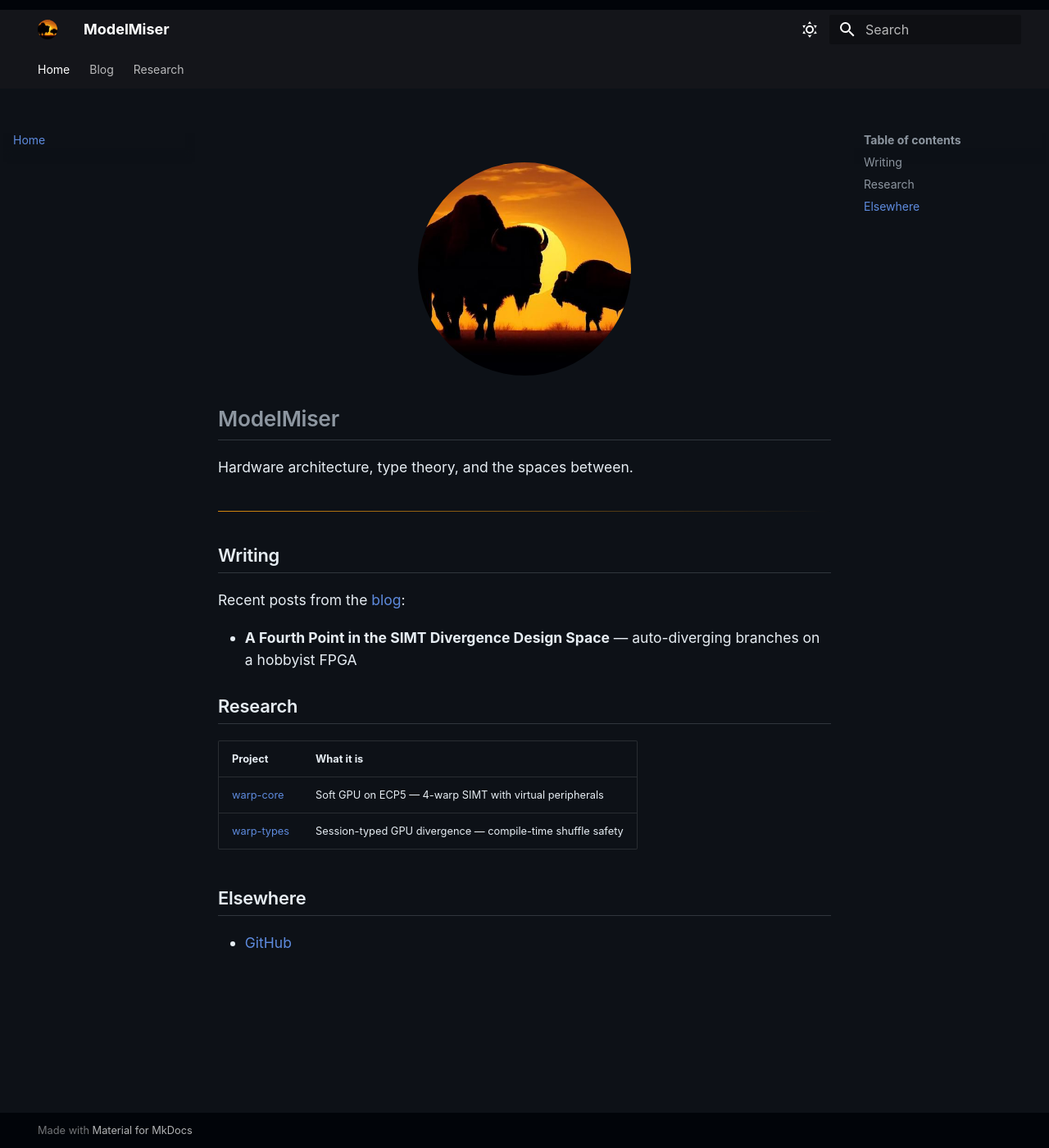
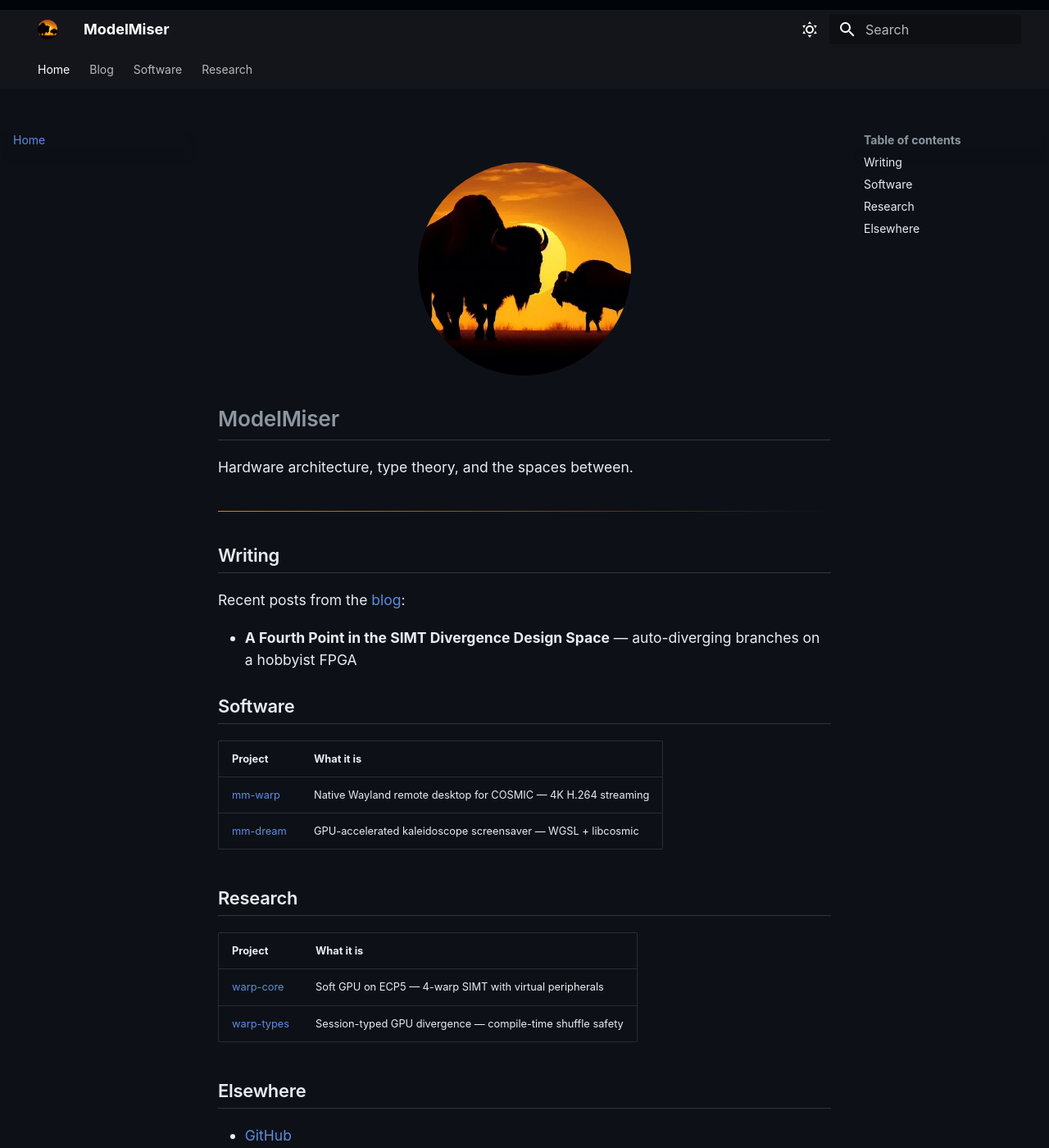
Before and after one commit to modelmiser/modelmiser, an MkDocs documentation site: the page built from docs/index.md, in a window 1280 px wide and 1400 px high. Shown: the whole window at 82% size. Built offline with MkDocs 1.6.1 and Material for MkDocs 9.7.7, drawn with Linux system fonts in a browser that asks for light colours.

Commit message:
feat: add mm-dream to Software section + site nav
Co-Authored-By: Claude Opus 4.6 (1M context) <noreply@anthropic.com>

```diff
--- a/docs/index.md
+++ b/docs/index.md
@@ -14,6 +14,13 @@ Recent posts from the [blog](blog/index.md):
 
 - **A Fourth Point in the SIMT Divergence Design Space** — auto-diverging branches on a hobbyist FPGA
 
+## Software
+
+| Project | What it is |
+|---------|-----------|
+| [mm-warp](https://github.com/modelmiser/mm-warp) | Native Wayland remote desktop for COSMIC — 4K H.264 streaming |
+| [mm-dream](software/mm-dream.md) | GPU-accelerated kaleidoscope screensaver — WGSL + libcosmic |
+
 ## Research
 
 | Project | What it is |
--- a/mkdocs.yml
+++ b/mkdocs.yml
@@ -87,6 +87,9 @@ nav:
   - Home: index.md
   - Blog:
     - blog/index.md
+  - Software:
+    - software/index.md
+    - mm-dream: software/mm-dream.md
   - Research:
     - projects/index.md
     - warp-core: projects/warp-core.md
```
Also changed, not shown: README.md (+1 -0 lines), docs/software/index.md (added, +6 -0 lines), docs/software/mm-dream.md (added, +18 -0 lines).
